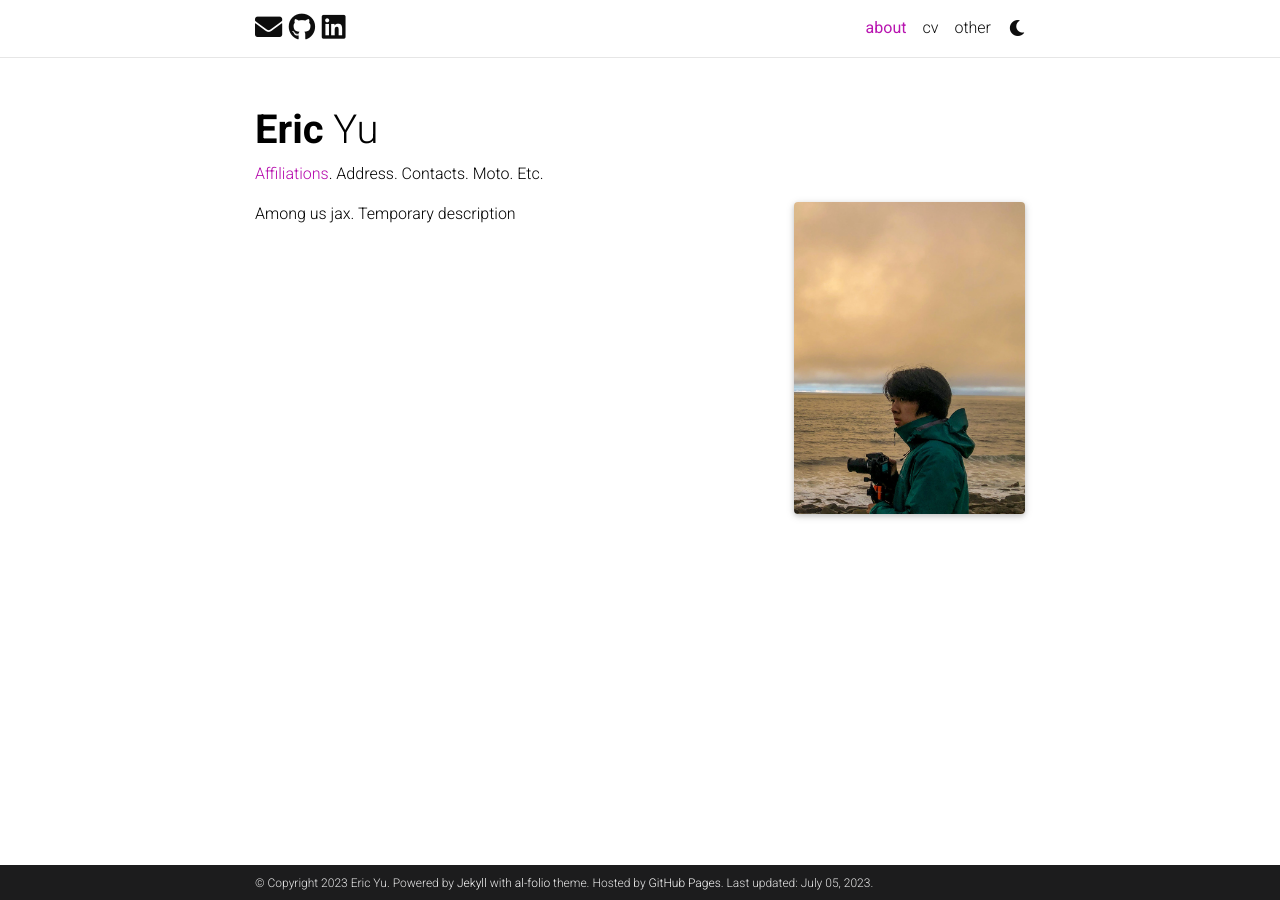
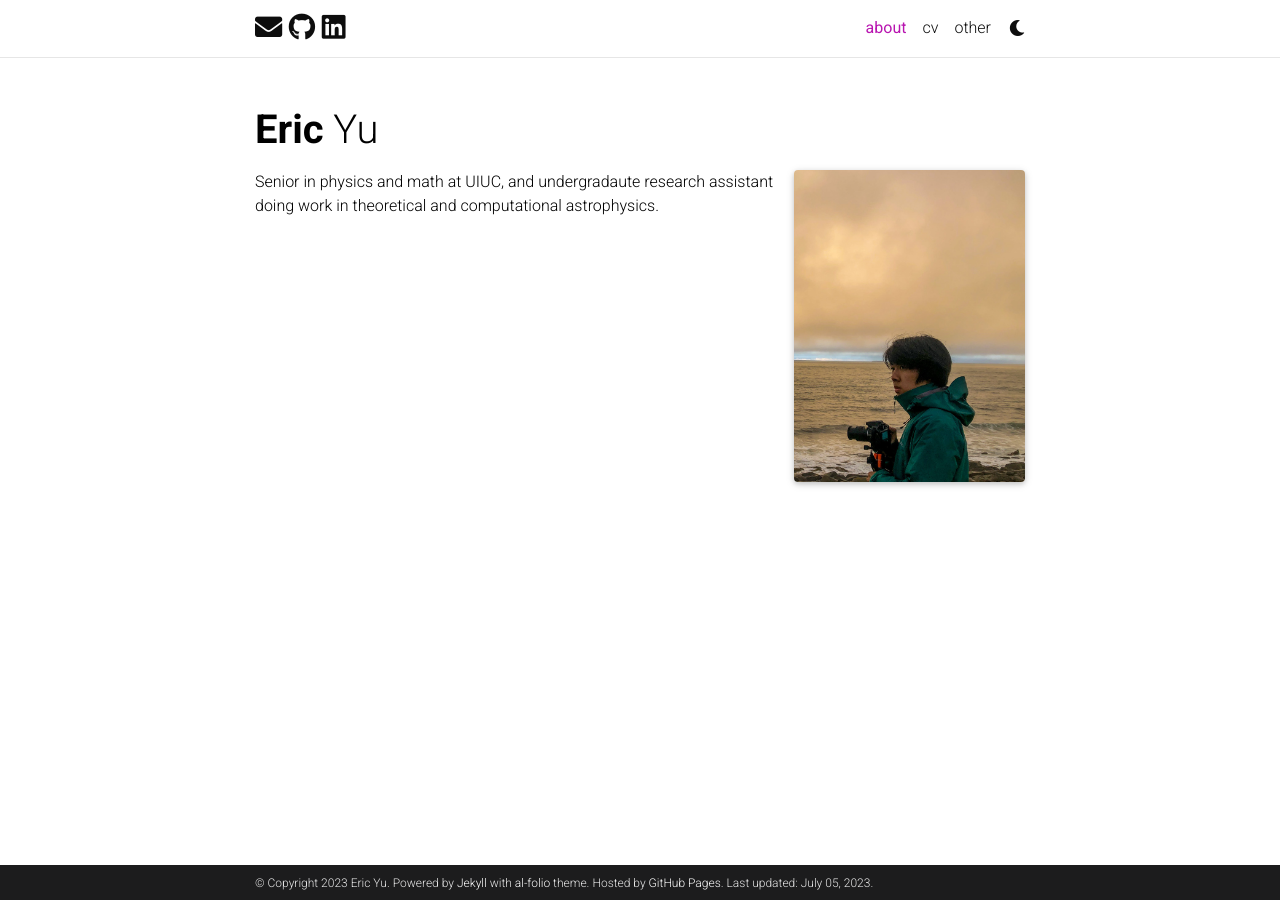
Before and after one commit to aeric-underscore/aeric-underscore.github.io, a Jekyll site: the page built from _pages/about.md, in a window 1280 px wide. Built offline with Jekyll 4.4.1, drawn with Linux system fonts in a browser that asks for light colours; comment, search, counter and statistics services are not loaded; a style sheet for code colours, icons or effects is not loaded.

Commit message:
tiny update to about

```diff
--- a/_pages/about.md
+++ b/_pages/about.md
@@ -2,7 +2,7 @@
 layout: about
 title: about
 permalink: /
-subtitle: <a href='#'>Affiliations</a>. Address. Contacts. Moto. Etc.
+subtitle:
 
 profile:
   align: right
@@ -19,7 +19,8 @@ selected_papers: false # includes a list of papers marked as "selected={true}"
 social: false  # includes social icons at the bottom of the page
 ---
 
-Among us jax. Temporary description
+Senior in physics and math at UIUC, and undergradaute research assistant doing work in theoretical and computational astrophysics.
+
 
 <!-- High-achieving student pursuing degrees in **physics** and **mathematics** with a minor in **computer science**. Two-plus years of experience as an undergraduate research assistant doing work in theoretical and computational astrophysics. Experienced in **developing and maintaining Python/Bash code** that efficiently process and analyze large datasets. -->
 
```
